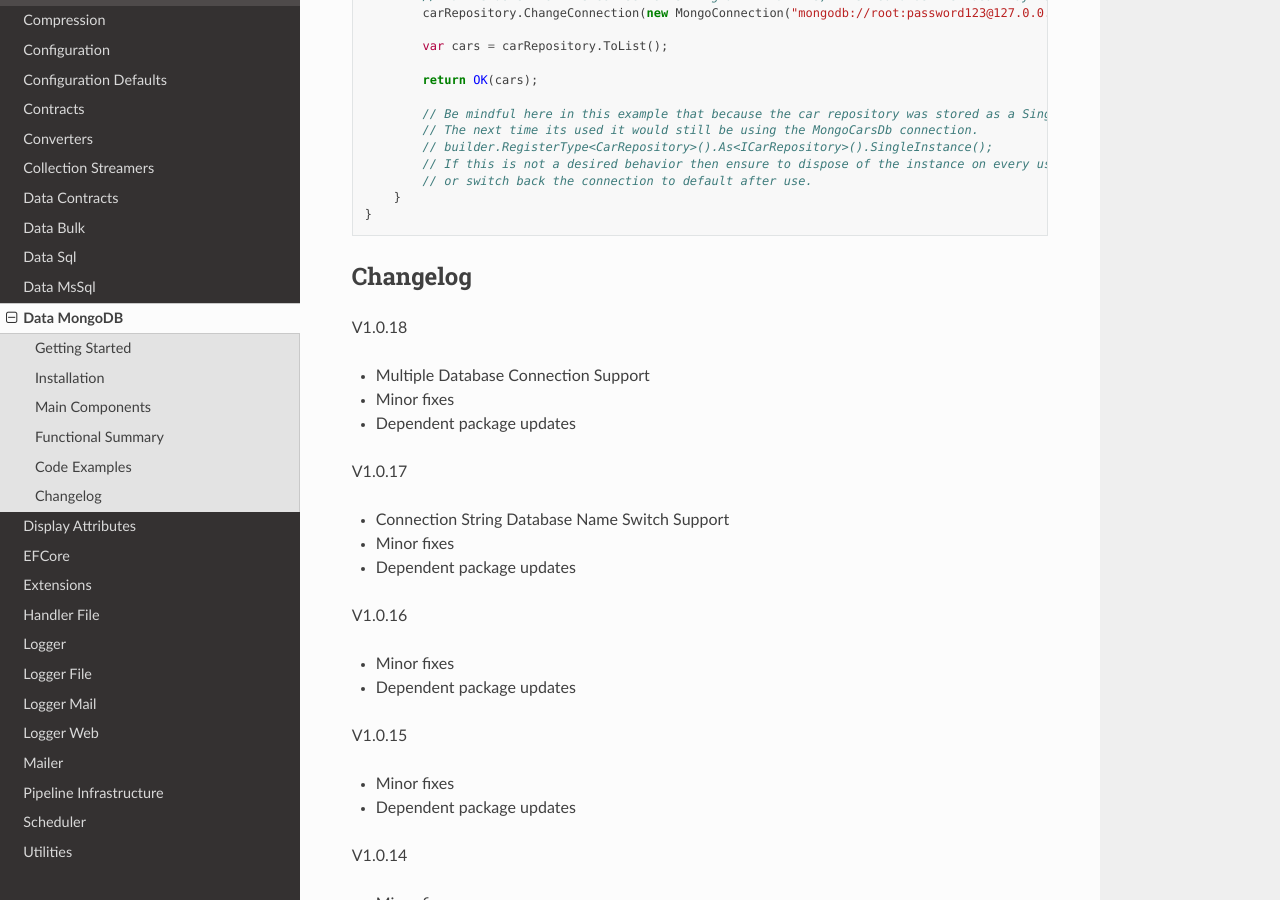
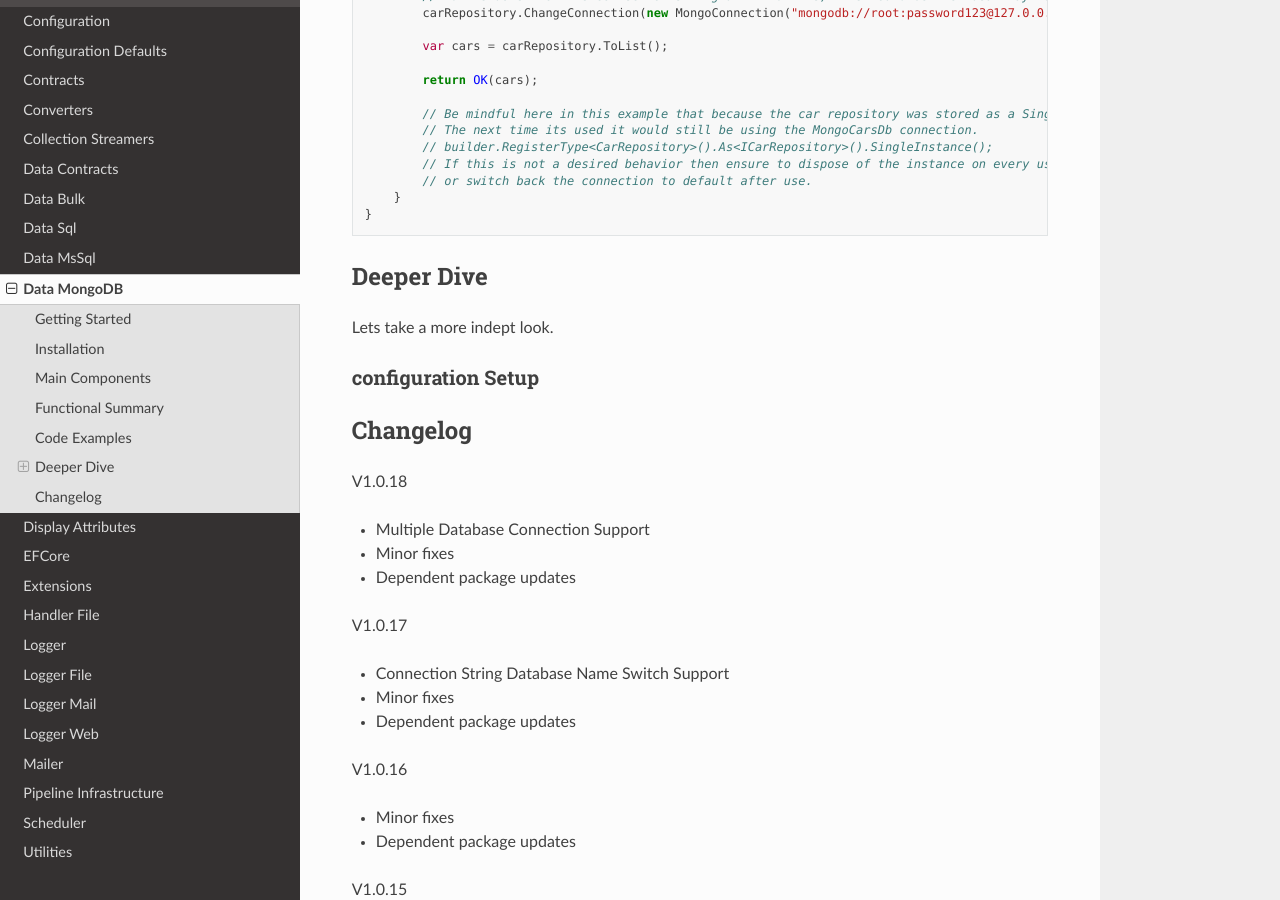
Before and after one commit to BjornWilliams/DocsVersaTul, a Sphinx documentation site: the page built from docs/source/mongodb.rst, in a window 1280 px wide and 900 px high, scrolled down 5364 px. Built offline with Sphinx 7.4.7 and the Read the Docs theme 2.0.0, drawn with Linux system fonts in a browser that asks for light colours.

Commit message:
Update mongodb.rst
Sub section testing

```diff
--- a/docs/source/mongodb.rst
+++ b/docs/source/mongodb.rst
@@ -289,6 +289,14 @@ Code Examples
         }
     }
 
+Deeper Dive
+-------------
+
+Lets take a more indept look.
+
+configuration Setup
+^^^^^^^^^^^^^^^^^^^^^^
+
 
 Changelog
 -------------
```
